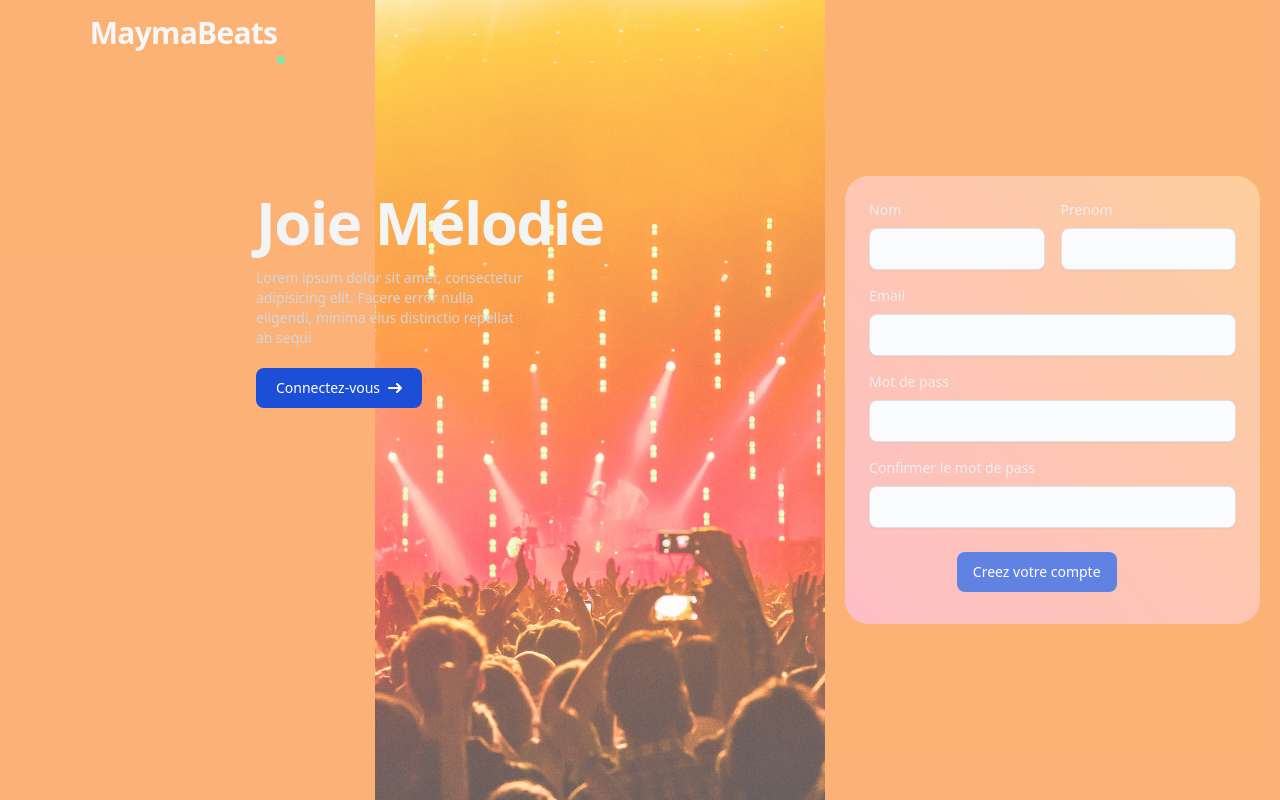
After one commit to BelAnouar/MaymaBeats, a PHP site: page /App/views/signup.php in a window 1280 px wide. The commit adds this page. Run offline with PHP 8.4, Linux system fonts and the light colour scheme; some libraries are stand-ins or nearby versions.

Commit message:
sign up page

```diff
--- /dev/null
+++ b/src/App/views/signup.php
@@ -0,0 +1,73 @@
+<!DOCTYPE html>
+<html lang="en">
+
+<head>
+    <meta charset="UTF-8">
+    <meta name="viewport" content="width=device-width, initial-scale=1.0">
+    <script src="https://cdn.tailwindcss.com"></script>
+
+    <title>Document</title>
+</head>
+
+<body>
+    <header class="flex relative">
+        <div class="w-1/3  bg-orange-400 opacity-70 flex justify-center">
+            <div class="h-16 flex justify-center items-end">
+                <h1 class="mb-4 text-3xl font-extrabold leading-none tracking-tight text-gray-100">MaymaBeats</h1>
+                <div class="w-2 h-2 bg-green-400 rounded-full"></div>
+            </div>
+        </div>
+        <div class=" top-48	left-64 absolute h-16 z-10	 ">
+            <h1 class="mb-4 text-6xl font-extrabold leading-none tracking-tight text-gray-100">Joie Mélodie</h1>
+            <p class="w-1/3	text-gray-300 text-sm">Lorem ipsum dolor sit amet, consectetur adipisicing elit. Facere error nulla eligendi, minima eius distinctio repellat ab sequi </p>
+
+
+            <button type="button" class="my-5 text-white bg-blue-700 hover:bg-blue-800 focus:ring-4 focus:outline-none focus:ring-blue-300 font-medium rounded-lg text-sm px-5 py-2.5 text-center inline-flex items-center dark:bg-blue-600 dark:hover:bg-blue-700 dark:focus:ring-blue-800">
+                Connectez-vous
+                <svg class="rtl:rotate-180 w-3.5 h-3.5 ms-2" aria-hidden="true" xmlns="http://www.w3.org/2000/svg" fill="none" viewBox="0 0 14 10">
+                    <path stroke="currentColor" stroke-linecap="round" stroke-linejoin="round" stroke-width="2" d="M1 5h12m0 0L9 1m4 4L9 9" />
+                </svg>
+            </button>
+
+        </div>
+
+        <div class="w-2/5 h-screen opacity-70  bg-[url('/brief%2010/MaymaBeats/public/assets/images/signup.jpg')] bg-cover bg-center bg-no-repeat"></div>
+        <div class="w-2/5 h-screen bg-orange-400 opacity-70 flex justify-center items-center p-5">
+
+
+            <form class="w-full z-10 bg-gradient-to-bl from-orange-300 to-rose-300  p-4 rounded-3xl">
+                <div class="flex">
+                    <div class=" w-2/4 p-2">
+                        <label class="block mb-2 text-sm font-medium text-gray-200 dark:text-white">Nom</label>
+                        <input type="text" id="repeat-password" class="shadow-sm bg-gray-50 border border-gray-300 text-gray-900 text-sm rounded-lg   w-full p-2.5 " required>
+                    </div>
+                    <div class=" w-2/4 p-2">
+                        <label class="block mb-2 text-sm font-medium text-gray-200 dark:text-white">Prenom</label>
+                        <input type="text" id="repeat-password" class="shadow-sm bg-gray-50 border border-gray-300 text-gray-900 text-sm rounded-lg   w-full p-2.5 " required>
+                    </div>
+                </div>
+
+                <div class=" p-2">
+                    <label for="repeat-password" class="block mb-2 text-sm font-medium text-gray-200 dark:text-white">Email</label>
+                    <input type="password" id="repeat-password" class="shadow-sm bg-gray-50 border border-gray-300 text-gray-900 text-sm rounded-lg   w-full p-2.5 " required>
+                </div>
+                <div class=" p-2">
+                    <label for="repeat-password" class="block mb-2 text-sm font-medium text-gray-200 dark:text-white">Mot de pass</label>
+                    <input type="password" id="repeat-password" class="shadow-sm bg-gray-50 border border-gray-300 text-gray-900 text-sm rounded-lg   w-full p-2.5 " required>
+                </div>
+                <div class=" p-2">
+                    <label for="repeat-password" class="block mb-2 text-sm font-medium text-gray-200 dark:text-white">Confirmer le mot de pass</label>
+                    <input type="password" id="repeat-password" class="shadow-sm bg-gray-50 border border-gray-300 text-gray-900 text-sm rounded-lg   w-full p-2.5 " required>
+                </div>
+                <div class="w-2/4 m-auto my-4">
+                    <button type="submit" class="text-white bg-blue-700 hover:bg-blue-800  font-medium rounded-lg text-sm px-4 py-2.5 text-center  ">Creez votre compte</button>
+                </div>
+            </form>
+
+
+        </div>
+    </header>
+
+</body>
+
+</html>
--- a/src/Framework/Router.php
+++ b/src/Framework/Router.php
@@ -25,7 +25,7 @@ class Router
     $path = trim($path, '/');
     $path = "/{$path}/";
     $path = preg_replace('#[/]{2,}#', '/', $path);
-    $path = str_replace("/public/index.php/", "/", $path);
+    $path = str_replace("/brief%2010/MaymaBeats/public/index.php/", "/", $path);
 
     return $path;
   }
@@ -35,7 +35,9 @@ class Router
     $path = $this->normalizePath($path);
     $method = strtoupper($method);
 
+
     foreach ($this->routes as $route) {
+
       if (
 
         !preg_match("#^{$route['path']}$#", $path) ||
```
Also changed, not shown: src/App/Controllers/AuthController.php (+2 -6 lines), src/App/config/Routes.php (+6 -4 lines), src/App/views/login.php (+14 -1 lines), public/assets/images/portrait-style-pop-art-femme-lunettes_893012-144715.jpg (added), public/assets/images/signup.jpg (added), public/assets/main.css (deleted), 1 other file.
